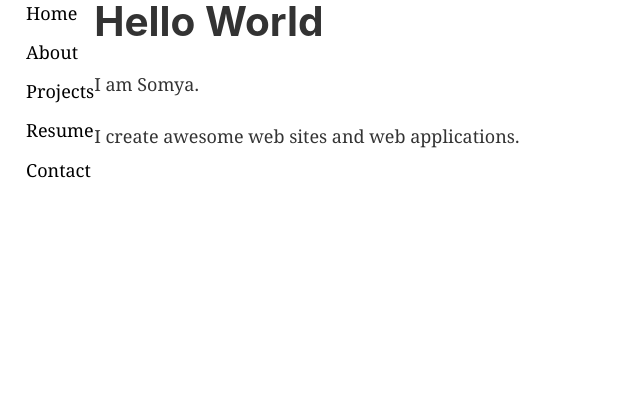
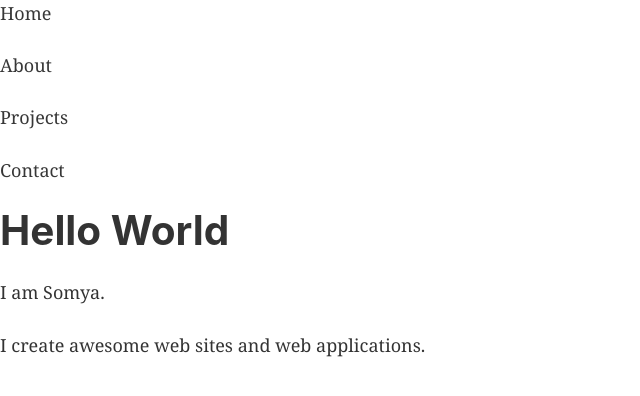
Before and after one commit to nsomya96/portfolio-react, a Gatsby site: page / in a window 1280 px wide. Shown: the whole page, without its empty margins (0-640 px from the left). Built offline with nearby package versions, Linux system fonts and the light colour scheme; Gatsby itself is replaced by a stand-in of ours.

Commit message:
added pages

```diff
--- a/src/pages/index.js
+++ b/src/pages/index.js
@@ -1,5 +1,6 @@
 import React from 'react'
 import { Link } from 'gatsby'
+
 import "../styles/style.css"
 
 import Layout from '../components/layout'
@@ -7,13 +8,12 @@
 const IndexPage = () => (
   <div className = "main">
     <nav className = "nav-bar">
-      <ul className = "nav-link">
-        <li><a href="#">Home</a></li>
-        <li><a href = "#">About</a></li>
-        <li><a href = "#">Projects</a></li>
-        <li><a href = "#">Resume</a></li>
-        <li><a href = "#">Contact</a></li>
-      </ul>
+      <div className = "nav-link">
+        <p className = "inside-nav"><a href="#">Home</a></p>
+        <p className = "inside-nav"><Link to="/about/">About</Link></p>
+        <p className = "inside-nav"><Link to = "/projects/">Projects</Link></p>
+        <p className = "inside-nav"><Link to = "/contact">Contact</Link></p>
+      </div>
     </nav>
     <div className = "intro">
       <h1>Hello World</h1>
--- a/src/styles/style.css
+++ b/src/styles/style.css
@@ -4,7 +4,7 @@
 }
 
 .main {
-  display: flex;
+
 }
 
 .nav-bar {
@@ -15,13 +15,9 @@
 
 }
 
-ul li {
-  list-style: none;
-}
-
-ul li a {
+.inside-nav a {
   text-decoration: none;
-  color: black;
+  color: #373737;
 }
 
 .intro {
```
Also changed, not shown: src/pages/about.js (added, +14 -0 lines), src/pages/page-2.js (deleted, +0 -14 lines), src/pages/contact.js (added), src/pages/projects.js (added).
